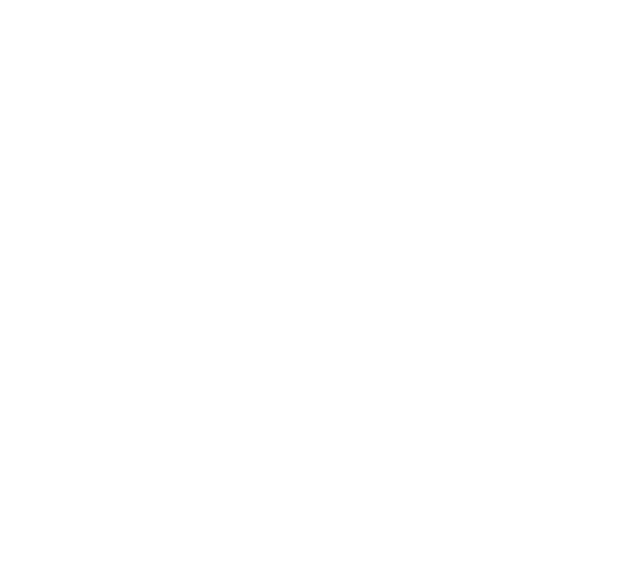
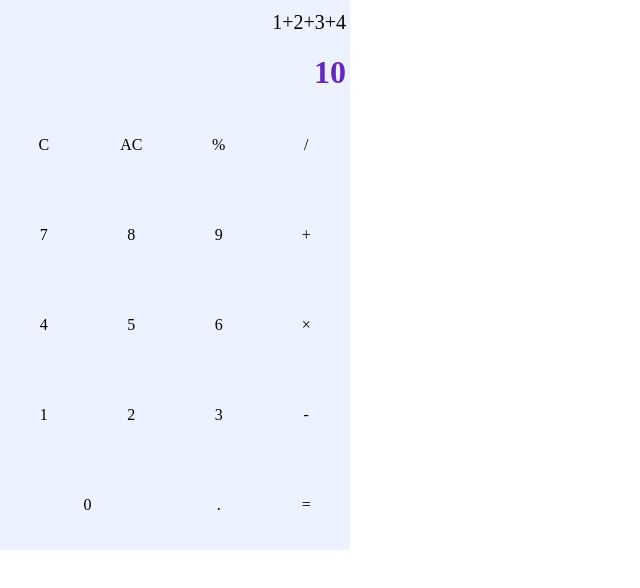
Before and after one commit to hnaa0/calc-react, a React (Create React App) app: page / in a window 1280 px wide. Shown: the top 588 px of the page, without its empty margins (0-640 px from the left). Built offline with nearby package versions, Linux system fonts and the light colour scheme.

Commit message:
🏠Markup

```diff
--- a/package.json
+++ b/package.json
@@ -9,6 +9,8 @@
     "react": "^18.2.0",
     "react-dom": "^18.2.0",
     "react-scripts": "5.0.1",
+    "styled-components": "^6.0.5",
+    "styled-reset": "^4.5.1",
     "web-vitals": "^2.1.4"
   },
   "scripts": {
--- a/src/App.js
+++ b/src/App.js
@@ -1,5 +1,34 @@
+import { createGlobalStyle, styled } from "styled-components";
+import Keypad from "./components/Keypad";
+import CalcResult from "./components/CalcResult";
+import reset from "styled-reset";
+
+const GlobalStyle = createGlobalStyle`
+${reset}
+
+* {
+  box-sizing: border-box;
+}
+`;
+
 function App() {
-  return <div></div>;
+  return (
+    <>
+      <GlobalStyle />
+      <CalcResult />
+      <KeypadContainer>
+        <Keypad />
+      </KeypadContainer>
+    </>
+  );
 }
 
 export default App;
+
+const KeypadContainer = styled.div`
+  display: grid;
+  grid-template-columns: repeat(4, 1fr);
+  grid-template-rows: repeat(5, 1fr);
+  width: 350px;
+  height: 450px;
+`;
--- /dev/null
+++ b/src/components/CalcResult.jsx
@@ -0,0 +1,31 @@
+import { styled } from "styled-components";
+
+export default function CalcResult() {
+  return (
+    <ResultView>
+      <CalcInput>1+2+3+4</CalcInput>
+      <CalcOutput>10</CalcOutput>
+    </ResultView>
+  );
+}
+
+const ResultView = styled.div`
+  display: flex;
+  flex-direction: column;
+  justify-content: space-between;
+  align-items: flex-end;
+  width: 350px;
+  height: 100px;
+  padding: 12px 4px;
+  background-color: #ecf2ff;
+`;
+
+const CalcInput = styled.div`
+  font-size: 20px;
+`;
+
+const CalcOutput = styled.div`
+  font-size: 32px;
+  font-weight: bold;
+  color: #6527be;
+`;
--- /dev/null
+++ b/src/components/Keypad.jsx
@@ -0,0 +1,64 @@
+import { styled } from "styled-components";
+
+export default function Keypad() {
+  const keys = [
+    "C",
+    "AC",
+    "%",
+    "/",
+    "7",
+    "8",
+    "9",
+    "+",
+    "4",
+    "5",
+    "6",
+    "×",
+    "1",
+    "2",
+    "3",
+    "-",
+    "0",
+    ".",
+    "=",
+  ];
+
+  return (
+    <>
+      {keys.map((num) =>
+        num == "0" ? (
+          <KeyBox
+            key={num}
+            value={num}
+            style={{ gridColumnStart: 1, gridColumnEnd: 3 }}
+          >
+            {num}
+          </KeyBox>
+        ) : (
+          <KeyBox key={num} value={num}>
+            {num}
+          </KeyBox>
+        )
+      )}
+    </>
+  );
+}
+
+const KeyBox = styled.div`
+  display: flex;
+  justify-content: center;
+  align-items: center;
+  width: 100%;
+  height: 100%;
+  background-color: #ecf2ff;
+  cursor: pointer;
+  user-select: none;
+
+  &:hover {
+    background-color: #e3dffd;
+  }
+
+  &:active {
+    background-color: #e5d1fa;
+  }
+`;
```
Also changed, not shown: 1 other file (tests, documents, lock files or other folders).
